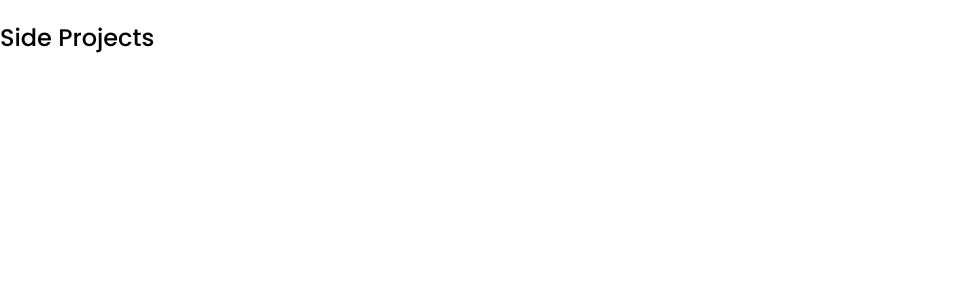
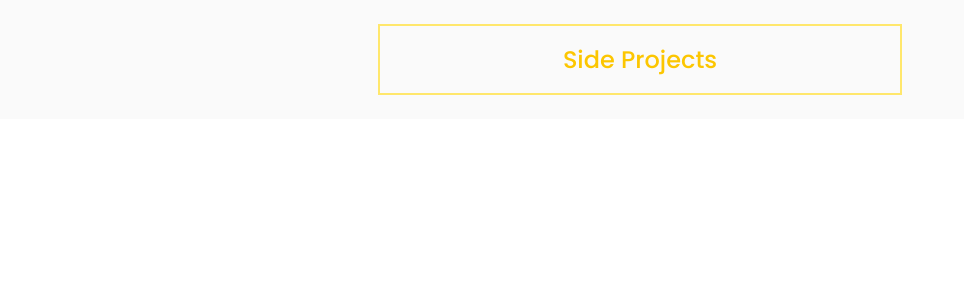
Before and after one commit to yuhueilee/wendyfolio, a React (Create React App) app: page / in a window 1280 px wide. Shown: the top 300 px of the page, without its empty margins (0-964 px from the left). Built offline with nearby package versions, Linux system fonts and the light colour scheme.

Commit message:
Add styles to title and layout elment, add margin for two breakpoints

```diff
--- a/src/components/project/index.scss
+++ b/src/components/project/index.scss
@@ -1,5 +1,36 @@
 @import "./../../index.scss";
+@import "./../../../node_modules/bootstrap/scss/mixins";
 
-h2 {
+.layout {
+    @include flex;
+    background-color: $colorGreyPrimary50;
+}
+
+.title {
     @include poppins-medium;
+    @include flex;
+    margin: 0;
+    padding: 16px;
+    color: $colorYellowPrimary;
+    border: solid 2px $colorYellowSecondary;
+    box-sizing: border-box; /* make inset border */
 }
+
+/* Margin setup based on breakpoints */
+@include media-breakpoint-down(lg) {
+    .layout {
+        padding: 24px;
+    }
+}
+
+@include media-breakpoint-up(lg) {
+    .layout {
+        padding: 24px 104px;
+    }
+    .title {
+        $gapSize: 24px;
+        $colNum: 12;
+        $columnSize: calc((100% + $gapSize) / $colNum - $gapSize);
+        width: calc($columnSize * 6 + $gapSize * 5);
+    }
+}
--- a/src/components/project/index.tsx
+++ b/src/components/project/index.tsx
@@ -1,12 +1,16 @@
 import './index.scss';
 
-import { Container, Row } from 'react-bootstrap';
+import { Col, Container, Row } from 'react-bootstrap';
 
 const Project = () => {
     return (
         <Container>
             <Row>
-                <h2>Side Projects</h2>
+                <Col>
+                    <div className="layout">
+                        <h2 className="title">Side Projects</h2>
+                    </div>
+                </Col>
             </Row>
         </Container>
     );
--- a/src/index.scss
+++ b/src/index.scss
@@ -2,6 +2,7 @@
 
 $colorYellowPrimary: #fcc601;
 $colorYellowSecondary: #ffe76c;
+$colorGreyPrimary50: #fafafa;
 
 $grid-breakpoints: (
     xs: 0,
```
